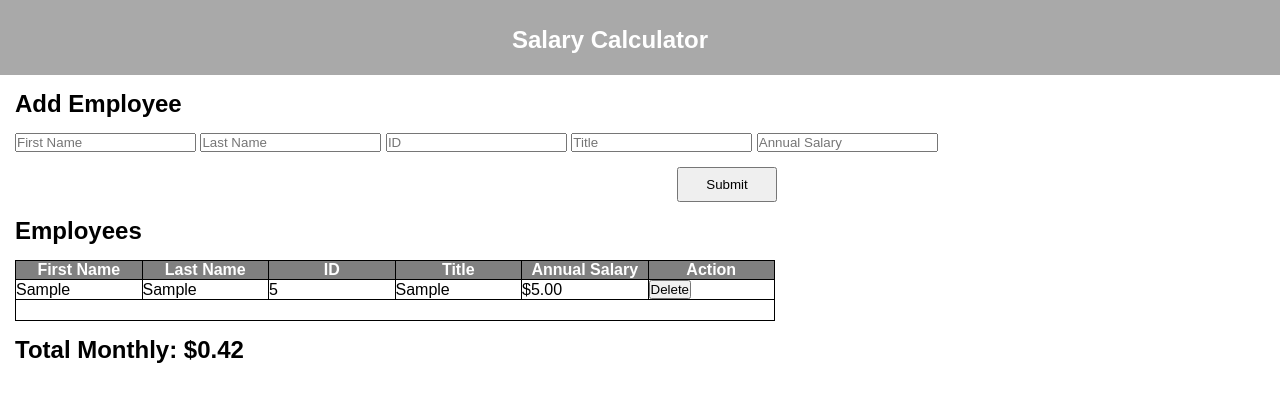
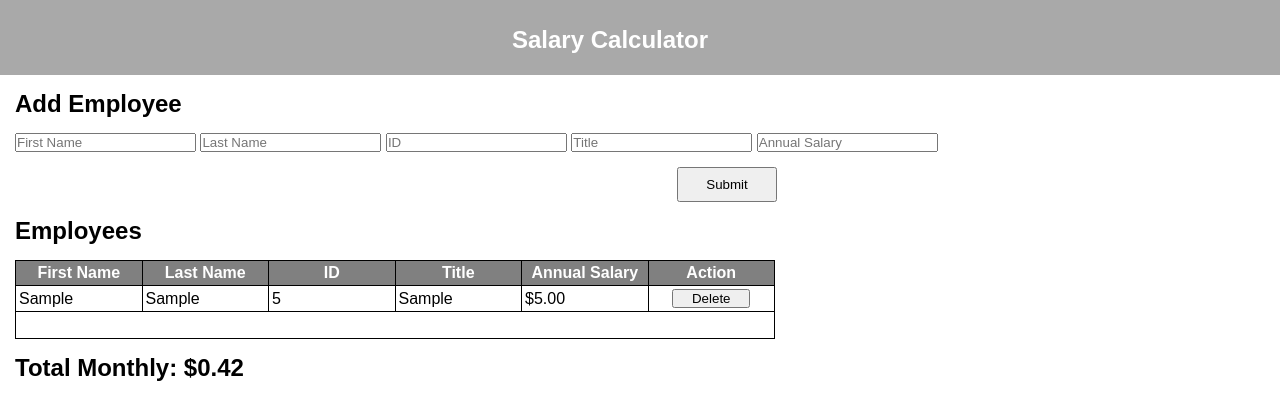
Before and after one commit to benbauer14/jquery-salary-calculator, a plain HTML site: page index.html in a window 1280 px wide. Both pictures are taken after typing "Sample", "Sample", "5", "Sample", "5" into the empty fields and a click on the button "Submit". Shown: the top 420 px of the page. Drawn offline with Linux system fonts and the light colour scheme.

Commit message:
updated styling

```diff
--- a/index.html
+++ b/index.html
@@ -36,11 +36,12 @@
                     <th>Annual Salary</th>
                     <th>Action</th>
                 </tr>
+                <tr><td colspan="16" height="20px"></td></tr>
             </table>
         </div>
     </div>
     <footer>
-        <h2 id="totalMonthly">Total Monthly: $<span id="monthlyCost">0</span></h2>
+        <h2 id="totalMonthly">Total Monthly: $<span id="monthlyCost">0.00</span></h2>
     </footer>
 </body>
 </html>
--- a/styles/styles.css
+++ b/styles/styles.css
@@ -39,6 +39,7 @@ body{
 footer h2{
     margin: 15px;
 
+
 }
 table, th, td{
     border: thin black solid;
@@ -49,6 +50,7 @@ table{
 }
 th, td{
     width: 15%;
+    padding: 3px;
 }
 th{
     background-color: grey;
@@ -60,3 +62,8 @@ th{
 #warning{
     color: red;
 }
+.deleteEmployeeButton{
+    margin: auto;
+    display: block;
+    width: 65%;
+}
```
